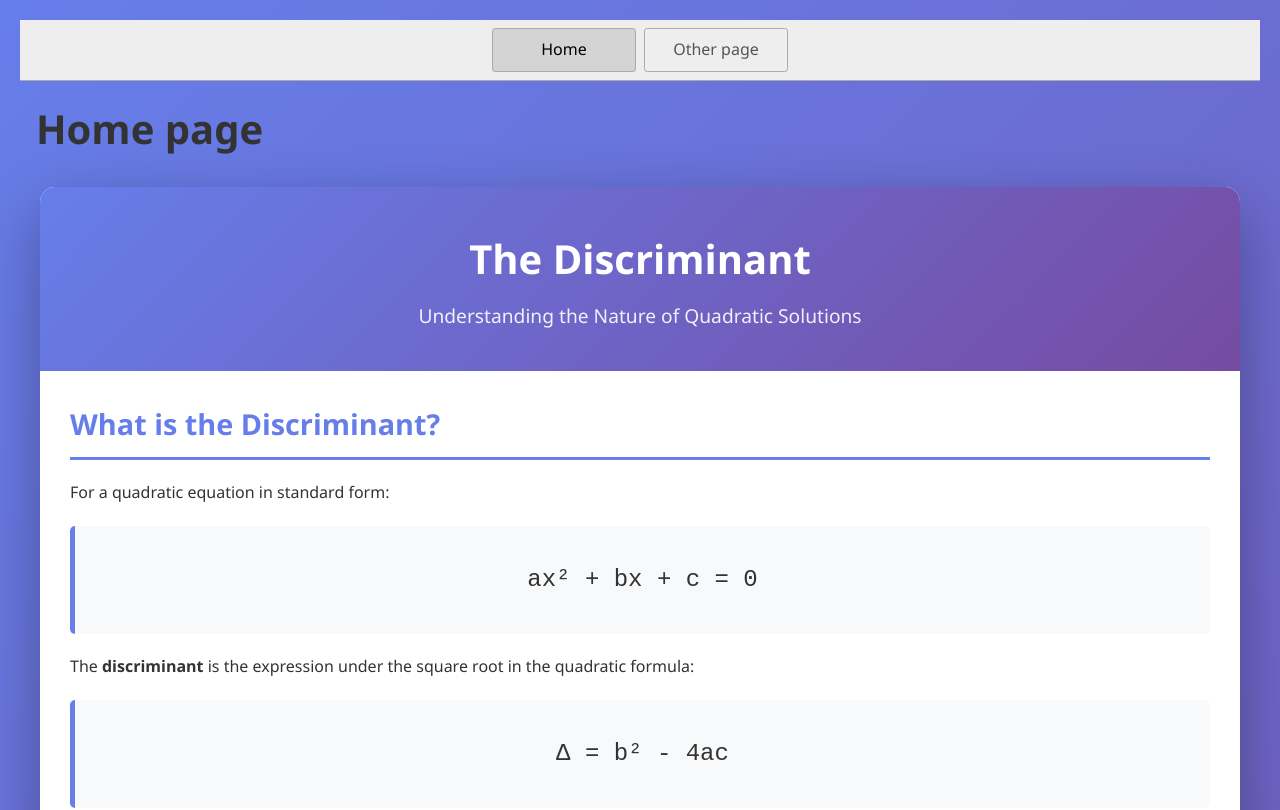
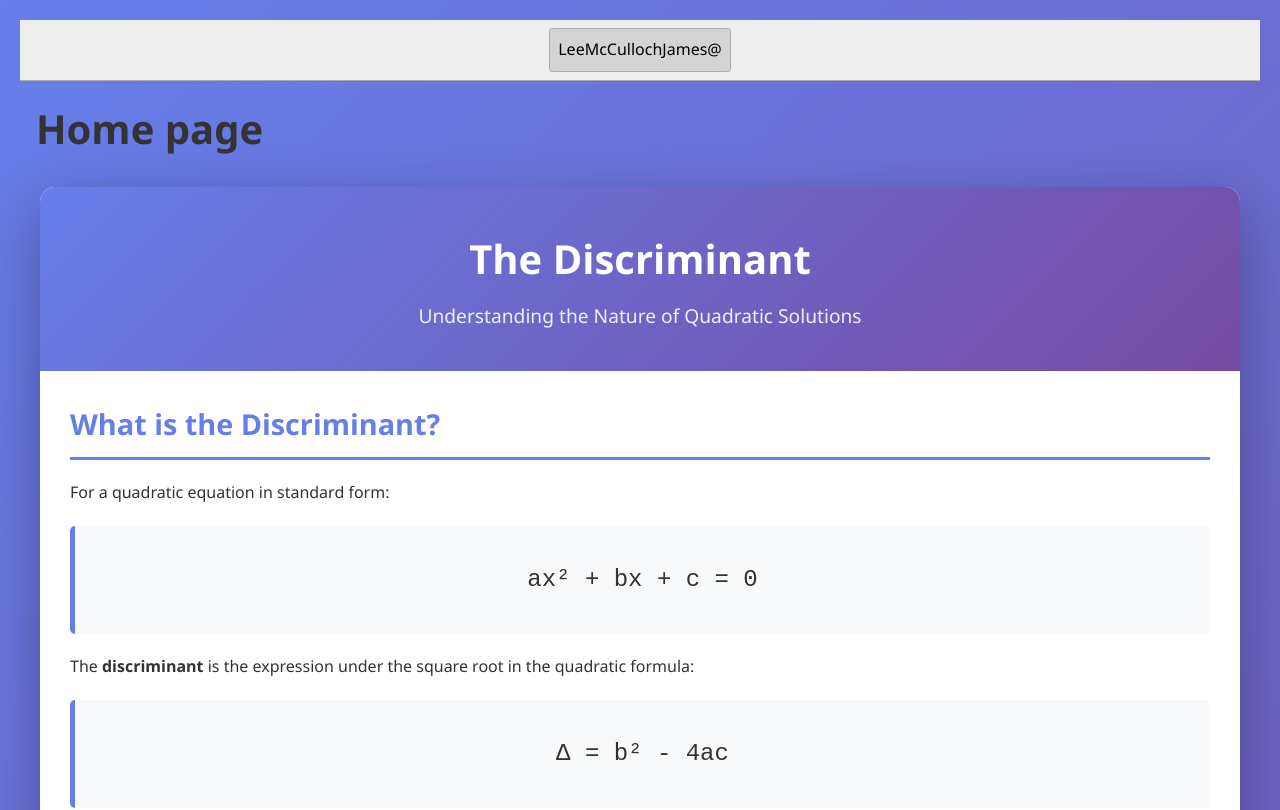
Before and after one commit to leelemacjames/discriminatQuadratic, a website: page index.html in a window 1280 px wide. Shown: the top 810 px of the page. Drawn offline with Linux system fonts and the light colour scheme.

Commit message:
removeSparePage

```diff
--- a/index.html
+++ b/index.html
@@ -13,8 +13,7 @@
   </head>
   <body>
     <nav>
-      <a href="/" aria-current="page">Home</a>
-      <a href="/page2.html">Other page</a>
+      <a href="/" aria-current="page">LeeMcCullochJames@</a>
     </nav>
     <main>
       <h1>Home page</h1>
@@ -553,4 +552,5 @@
         calculate();
     </script>
 </body>
+
 </html>
```
